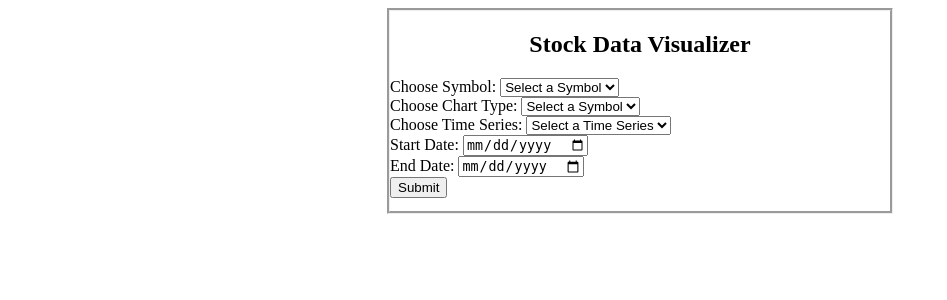
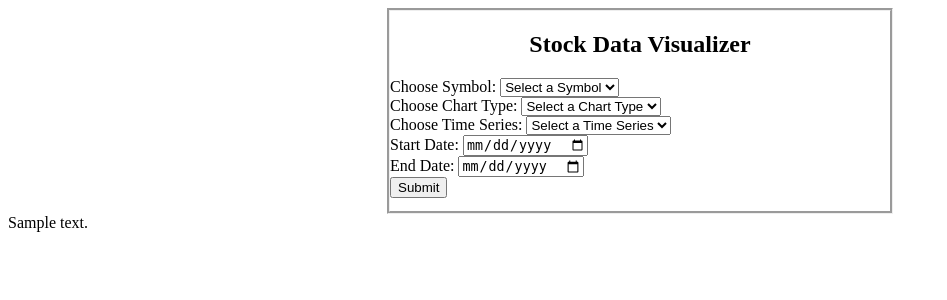
Before and after one commit to donbosco-kim/Stock-Data-Visualization, a Flask app: template templates/index.html in a window 1280 px wide. Shown: the top 300 px of the page, without its empty margins (0-947 px from the left). Run offline with Flask 3, Linux system fonts and the light colour scheme; the template is opened without the code that fills it: most values are stand-ins (such as "Sample title", 1, 10 or a date in 2020).

Commit message:
add chart methods and retrieve data from api.

```diff
--- a/app.py
+++ b/app.py
@@ -1,7 +1,15 @@
-from flask import Flask, render_template
+from flask import Flask, render_template, request, flash, redirect, url_for
 import csv
+import requests
+import json
+import pygal
+from datetime import datetime
+import secrets
 
 app = Flask(__name__)
+
+app.secret_key = secrets.token_hex(16)
+api_key = '3EOBLEIFFPM5I97S'
 
 #Load stock symbols from CSV file
 def load_symbols_from_csv():
@@ -13,27 +21,127 @@ def load_symbols_from_csv():
             symbols.append(row[0])
     return symbols
 
-@app.route('/')
+@app.route('/', methods=['GET', 'POST'])
 def index():
-    #get stock symbols from CSV
+    if request.method == 'POST':
+        symbol = request.form.get('symbols')
+        chart_type = request.form.get('charts')
+        selected_time_series = request.form.get('timeseries')
+        start_date = request.form.get('startdate')
+        end_date = request.form.get('enddate')
+
+        # Error checking
+        if not start_date or not end_date:
+            flash('Both start date and end date are required.')
+        elif datetime.strptime(end_date, '%Y-%m-%d') < datetime.strptime(start_date, '%Y-%m-%d'):
+            flash('End date cannot be earlier than start date.')
+        else:
+            time_series_keys = get_time_series()
+            #print("Selected time series:", selected_time_series)
+            #print("Available time series keys:", time_series_keys)
+
+            #Handle the case when the selected time series is not found
+            if selected_time_series not in time_series_keys:
+                return "Invalid time series selected."
+
+            time_series = time_series_keys[selected_time_series]
+
+            stock_data = retrieve_data(time_series, symbol, api_key, start_date, end_date)
+
+            if stock_data and f'Time Series ({time_series})' in stock_data:
+                #print(f"Time series key: f'Time Series ({time_series})'")
+                #print("Keys in stock_data:", stock_data.keys())
+                if chart_type == chart_types[0]:
+                    dates, open_prices, high_prices, low_prices, close_prices = extract_chart_data(stock_data[f'Time Series ({time_series})'])
+                    # Create Pygal line chart
+                    line_chart = create_line_chart(symbol, time_series, dates, open_prices, high_prices, low_prices, close_prices)
+                    # Render the chart
+                    chart_content = line_chart.render()
+
+                elif chart_type == chart_types[1]:
+                    dates, open_prices, high_prices, low_prices, close_prices = extract_chart_data(stock_data[f'Time Series ({time_series})'])
+                    # Create Pygal bar chart
+                    bar_chart = create_bar_chart(symbol, time_series, dates, open_prices, high_prices, low_prices, close_prices)
+                    # Render the chart
+                    chart_content = bar_chart.render()
+                else:
+                    return "Invalid chart type selected."
+
+                return render_template('index.html', chart_content=chart_content)
+            else:
+                return f"Error retrieving {time_series} stock data"
+
+    # get stock symbols from CSV
     stock_symbols = load_symbols_from_csv()
+    # get chart types
+    chart_types = get_chart_types()
+    time_series_keys = get_time_series()
+    return render_template('index.html', stock_symbols=stock_symbols, chart_types=chart_types, time_series_keys=time_series_keys)
 
-    #get chart types
-    chart_types = get_chart_types()
+def print_pretty(data: dict):
+  print(json.dumps(data, indent=4))
 
-    #get time series
-    time_series = get_time_series()
+def retrieve_data(function: str, symbol: str, api_key: str, start_date: str, end_date: str) -> dict:
+  # query from API
+  url = f'https://www.alphavantage.co/query?function={function}&symbol={symbol}&apikey={api_key}'
 
-    return render_template('index.html', stock_symbols=stock_symbols, chart_types=chart_types, time_series=time_series)
+  if start_date and end_date:
+        url += f'&startDate={start_date}&endDate={end_date}'
+
+  print("API URL:", url)  #Add this line to print the API URL
+
+  response = requests.get(url)
+  if response.status_code == 200:
+    data = response.text
+    parsed = json.loads(data)
+    return parsed
+  else:
+        #Print error message when API request fails
+        print(f"Error retrieving data. Status code: {response.status_code}")
+        print("Response content:", response.text)  #Add this line to print the response content
 
 def get_chart_types():
-    chart_types = ['1.Line', '2.Bar']
-    return chart_types
+     chart_types = ['1.Line', '2.Bar']
+     return chart_types
 
 def get_time_series():
-    time_series = ['1.Intraday', '2.Daily', '3.Weekly', '4.Monthly']
-    return time_series
+    time_series_keys = {
+        '1.Intraday': 'TIME_SERIES_INTRADAY',
+        '2.Daily': 'TIME_SERIES_DAILY',
+        '3.Weekly': 'TIME_SERIES_WEEKLY',
+        '4.Monthly': 'TIME_SERIES_MONTHLY'
+    }
+    return time_series_keys
 
+#this method extract data from api into time_series (d,w,m), num_points (range dates)
+def extract_chart_data(time_series: dict, num_points: int = 10) -> tuple:
+     dates = list(time_series.keys())[:num_points]
+     dates.reverse()
+     open_prices = [float(time_series[date]['1. open']) for date in dates]
+     high_prices = [float(time_series[date]['2. high']) for date in dates]
+     low_prices = [float(time_series[date]['3. low']) for date in dates]
+     close_prices = [float(time_series[date]['4. close']) for date in dates]
+     return dates, open_prices, high_prices, low_prices, close_prices
+#This method create a line chart
+def create_line_chart(symbol, timeframe, dates, open_prices, high_prices, low_prices, close_prices):
+     line_chart = pygal.Line()
+     line_chart.title = f"Stock Data for {symbol} - {timeframe}"
+     line_chart.x_labels = dates
+     line_chart.add('Open', open_prices)
+     line_chart.add('High', high_prices)
+     line_chart.add('Low', low_prices)
+     line_chart.add('Close', close_prices)
+     return line_chart
+#This method create a bar chart
+def create_bar_chart(symbol, timeframe, dates, open_prices, high_prices, low_prices, close_prices):
+     bar_chart = pygal.Bar()
+     bar_chart.title = f"Stock Data for {symbol} - {timeframe}"
+     bar_chart.x_labels = dates
+     bar_chart.add('Open', open_prices)
+     bar_chart.add('High', high_prices)
+     bar_chart.add('Low', low_prices)
+     bar_chart.add('Close', close_prices)
+     return bar_chart
 
 if __name__ == '__main__':
     app.run(debug=True)
--- a/static/style.css
+++ b/static/style.css
@@ -7,3 +7,12 @@ div.content {
   h2 {
     text-align: center;
   }
+  .alert {
+    padding: 20px;
+    margin: 5px;
+    color: #970020;
+    background-color: #ffd5de;
+}
+div.chart-section {
+  margin: auto;
+}
--- a/templates/index.html
+++ b/templates/index.html
@@ -10,11 +10,12 @@
 </head>
 
 <body>
+
     <div class="content">
         <h2>Stock Data Visualizer</h2>
         <form method="post">
             <label for="symbols">Choose Symbol:</label>
-            <select name="symbols" id="symbols">
+            <select name="symbols" id="symbols" required>
                 <option value="">Select a Symbol</option>
                 {% for symbol in stock_symbols %}
                 <option value="{{ symbol }}">{{ symbol }}</option>
@@ -22,30 +23,40 @@
             </select>
             <br>
             <label for="charts">Choose Chart Type:</label>
-            <select name="charts" id="charts">
-                <option value="">Select a Symbol</option>
+            <select name="charts" id="charts" required>
+                <option value="">Select a Chart Type</option>
                 {% for chart_type in chart_types %}
                 <option value="{{ chart_type }}">{{ chart_type }}</option>
                 {% endfor %}
             </select>
             <br>
             <label for="timeseries">Choose Time Series:</label>
-            <select name="timeseries" id="timeseries">
+            <select name="timeseries" id="timeseries" required>
                 <option value="">Select a Time Series</option>
-                {% for time_serie in time_series %}
-                <option value="{{ time_serie }}">{{ time_serie }}</option>
+                {% for time_series in time_series_keys %}
+                <option value="{{ time_series_keys[time_series] }}">{{ time_series }}</option>
                 {% endfor %}
             </select>
             <br>
             <label for="startdate">Start Date:</label>
-            <input type="date" id="startdate" name="startdate">
+            <input type="date" id="startdate" name="startdate" required>
             <br>
             <label for="enddate">End Date:</label>
-            <input type="date" id="enddate" name="enddate">
+            <input type="date" id="enddate" name="enddate" required>
             <br>
             <button type="submit">Submit</button>
         </form>
     </div>
+    <div>
+        {{ chart_content|safe }}
+    </div>
 </body>
+<!-- <div>
+        {% for message in get_flashed_messages() %}
+        <div class="alert">{{ message }}</div>
+        {% endfor %}
+
+        {% block content %} {% endblock %}
+    </div> -->
 
 </html>
```
Also changed, not shown: 1 other file.
